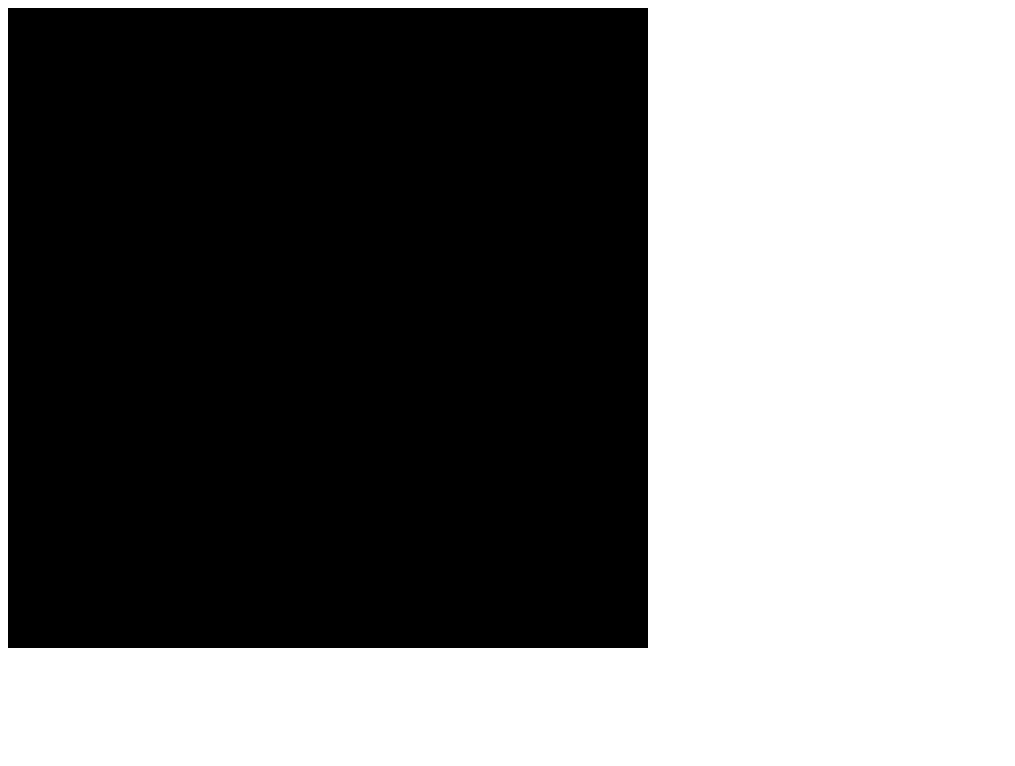
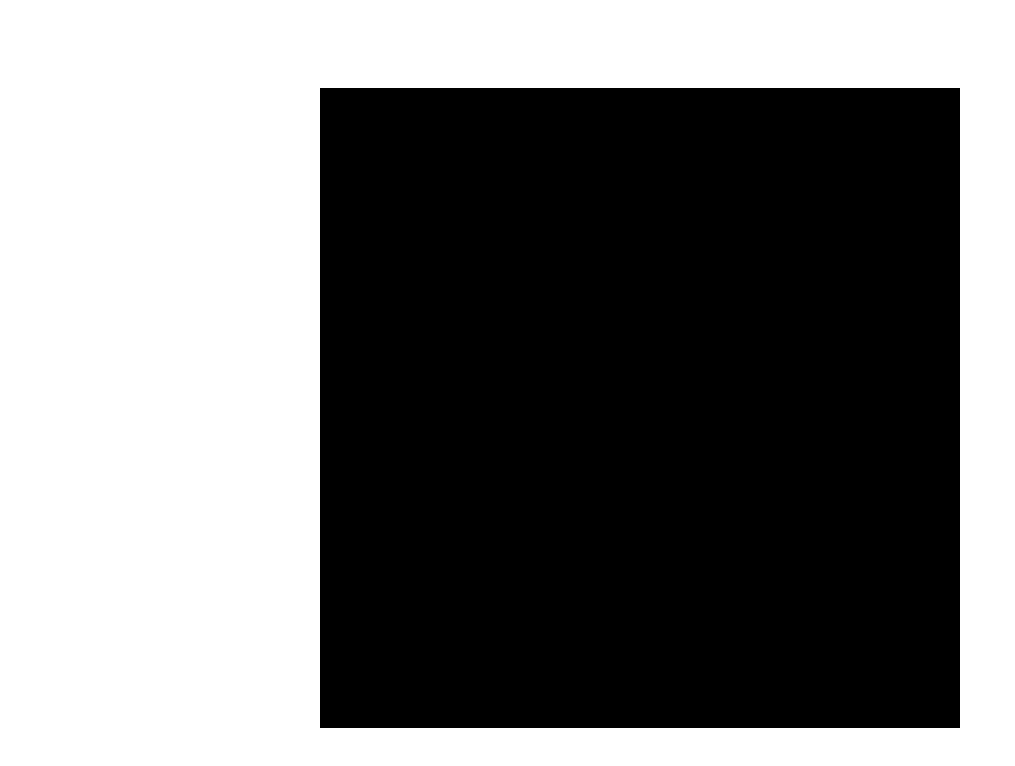
Before and after one commit to gustavomaltez/oop-typescript-game, a website built with webpack: page src/index.html in a window 1280 px wide. Shown: the whole page, without its empty margins (0-1015 px from the left). Built offline with nearby package versions, Linux system fonts and the light colour scheme.

Commit message:
feat: added default centralized styles to body

```diff
--- a/src/index.html
+++ b/src/index.html
@@ -10,5 +10,12 @@
 
 <body>
 </body>
-
+  <style>
+    body {
+      display: flex;
+      align-items: center;
+      justify-content: center;
+      height: 100vh;
+    }
+  </style>
 </html>
```
